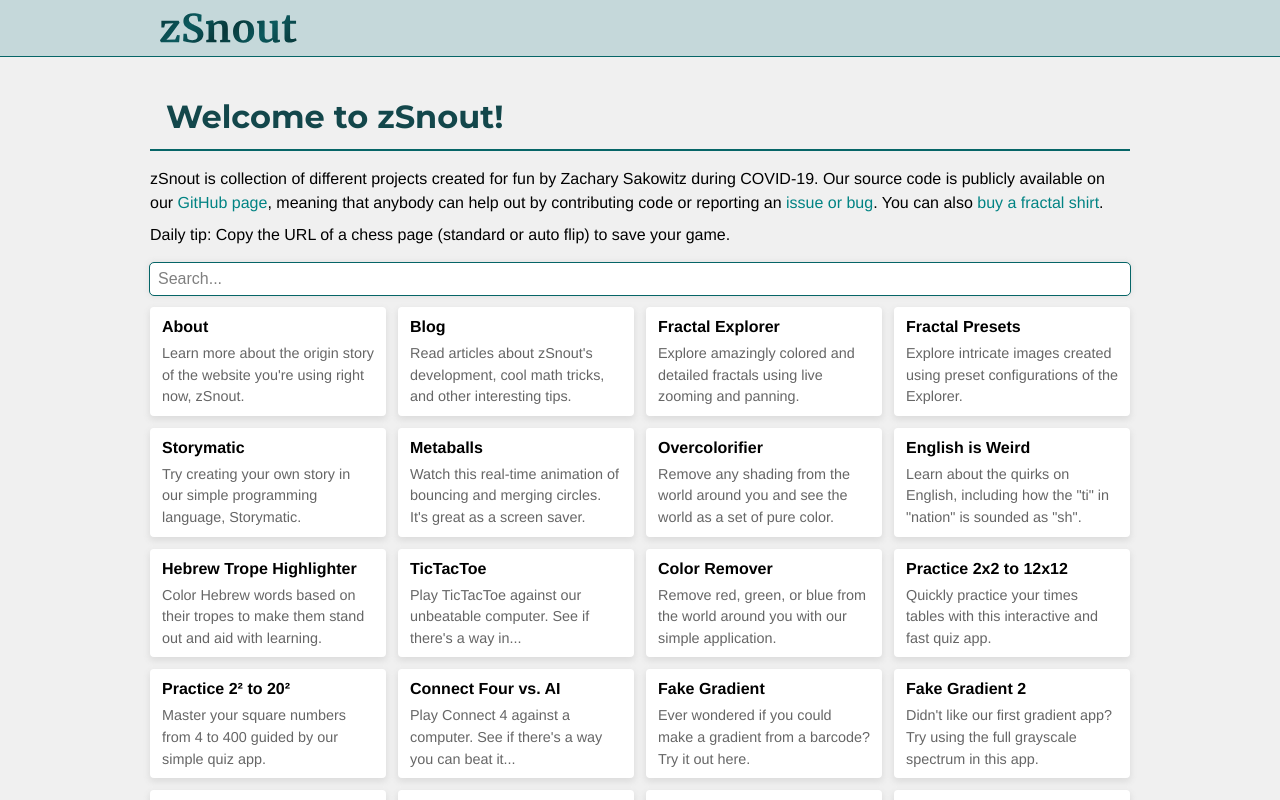
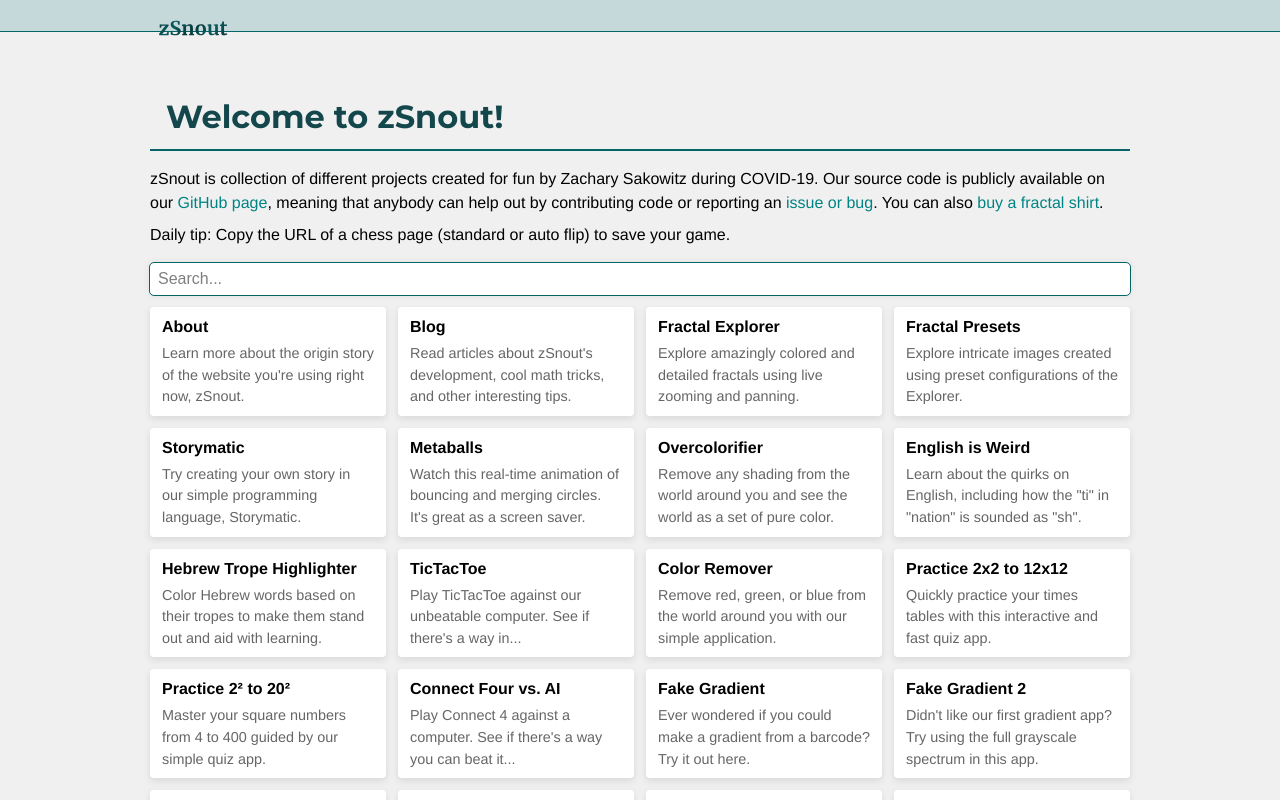
Before and after one commit to zSnout/v6.zsnout.com, a Vue app: page / in a window 1280 px wide. Shown: the top 800 px of the page. Built offline with nearby package versions, Linux system fonts and the light colour scheme.

Commit message:
Fix things

```diff
--- a/src/App.vue
+++ b/src/App.vue
@@ -15,6 +15,15 @@
 <style lang="scss">
   @use "@/assets/util.scss" as *;
   @import "@/assets/theme.scss";
+
+  * {
+    box-sizing: border-box;
+    -webkit-font-smoothing: antialiased;
+    -webkit-overflow-scrolling: touch;
+    -webkit-tap-highlight-color: rgba(0, 0, 0, 0);
+    -webkit-text-size-adjust: none;
+    -webkit-touch-callout: none;
+  }
 
   html,
   body,
```
